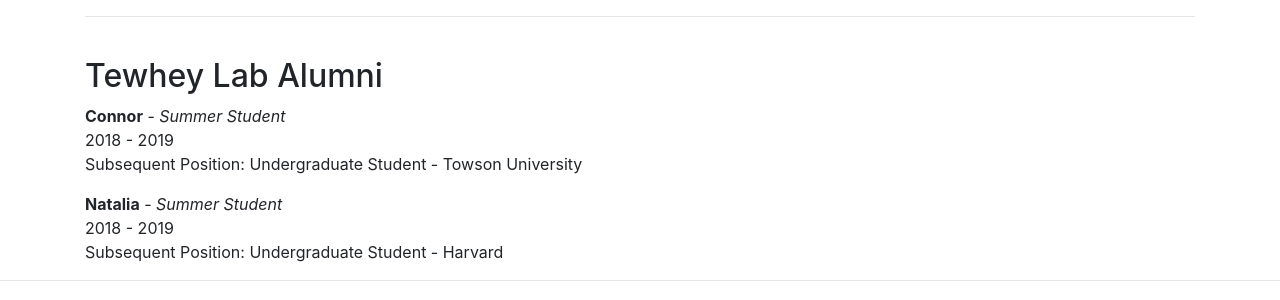
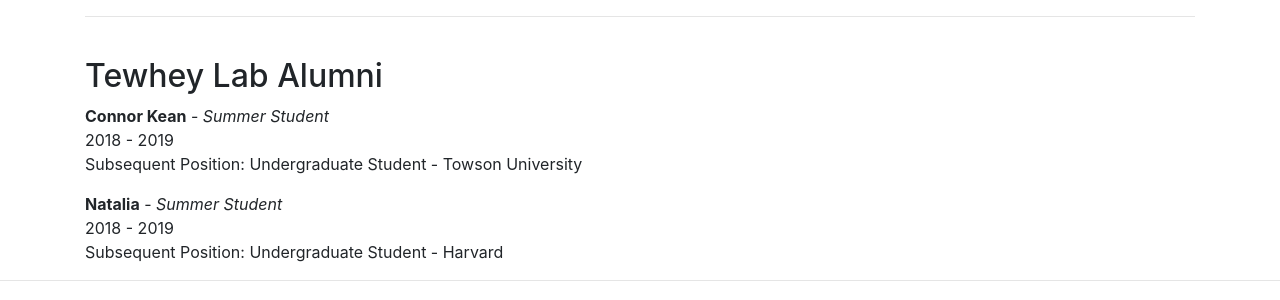
Before and after one commit to tewhey-lab/tewhey-lab.github.io, a Jekyll site: the page built from members/index.html, in a window 1280 px wide and 900 px high, scrolled down 2393 px. Shown: the part 563-863 px from the top of the window. Built offline with Jekyll 4.4.1, drawn with Linux system fonts in a browser that asks for light colours; nearby versions of some CDN libraries; comment, search, counter and statistics services are not loaded.

Commit message:
Update alumni.yml

```diff
--- a/_data/alumni.yml
+++ b/_data/alumni.yml
@@ -1,4 +1,4 @@
-- name: Connor
+- name: Connor Kean
   position: Summer Student
   startdate: 2018
   enddate: 2019
```
